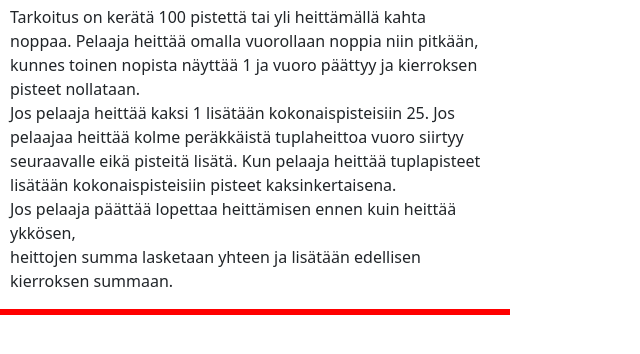
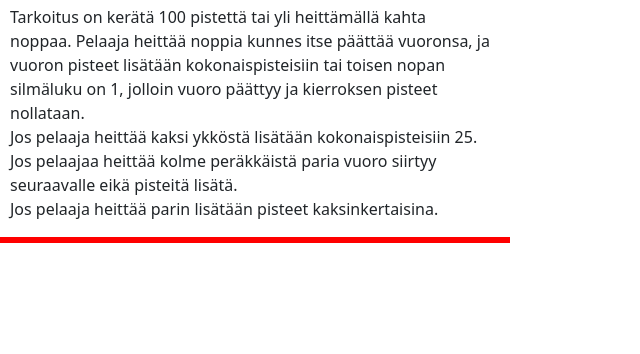
Before and after one commit to Tepa102/sika_noppa_peli2noppaa, a plain HTML site: page index.html in a window 1280 px wide. Shown: the part 286-640 px from the top of the page, without its empty margins (0-640 px from the left). Drawn offline with nearby package versions, Linux system fonts and the light colour scheme.

Commit message:
Sääntöjen selventämistä

```diff
--- a/index.html
+++ b/index.html
@@ -43,12 +43,12 @@
 
     <h2 class="ohje">Pelin säännöt</h2>
     <p id="ohje">Tarkoitus on kerätä 100 pistettä tai yli heittämällä kahta noppaa.
-    Pelaaja heittää omalla vuorollaan noppia niin pitkään, kunnes
-    toinen nopista näyttää 1 ja vuoro päättyy ja kierroksen pisteet nollataan.<br>
-    Jos pelaaja heittää kaksi 1 lisätään kokonaispisteisiin 25. Jos pelaajaa heittää kolme peräkkäistä tuplaheittoa vuoro siirtyy seuraavalle eikä pisteitä lisätä.
-    Kun pelaaja heittää tuplapisteet lisätään kokonaispisteisiin pisteet kaksinkertaisena.<br>
-    Jos pelaaja päättää lopettaa heittämisen ennen kuin heittää ykkösen, <br>
-    heittojen summa lasketaan yhteen ja lisätään edellisen kierroksen summaan.</p>
+    Pelaaja heittää noppia kunnes itse päättää vuoronsa, ja vuoron pisteet lisätään kokonaispisteisiin
+    tai toisen nopan silmäluku on 1, jolloin vuoro päättyy ja kierroksen pisteet nollataan.<br>
+    Jos pelaaja heittää kaksi ykköstä lisätään kokonaispisteisiin 25.<br>
+    Jos pelaajaa heittää kolme peräkkäistä paria vuoro siirtyy seuraavalle eikä pisteitä lisätä.<br>
+    Jos pelaaja heittää parin lisätään pisteet kaksinkertaisina.<br>
+    </p>
     <h3 class="element" alt="punainenviiva"></h3>
     <script src="game.js"></script>
 </body>
--- a/styles.css
+++ b/styles.css
@@ -61,6 +61,7 @@ label {
 }
 
 #result {
+    font-size: medium;
     word-wrap: break-word;
     overflow-wrap: break-word;
     font-weight: bold;
@@ -73,11 +74,15 @@ label {
 }
 
 /* Media query puhelimille ja muille pienille näytöille */
-@media (max-width: 768px) {
+@media (max-width: 780px) {
     p {
-      font-size: 14px; /* Pienempi fonttikoko pienempien näyttöjen vuoksi */
+      font-size: 12px; /* Pienempi fonttikoko pienempien näyttöjen vuoksi */
       line-height: 1.3; /* Pienempi riviväli paremman luetettavuuden vuoksi */
       text-align: left; /* Tekstin tasaus molemmille sivuille */
       margin: 0 10px; /* Pieni marginaali sivuilla */
     }
-  }
+    }
+
+    #noppaImage #noppaImage2 {
+        width: 50px;
+    }
```
